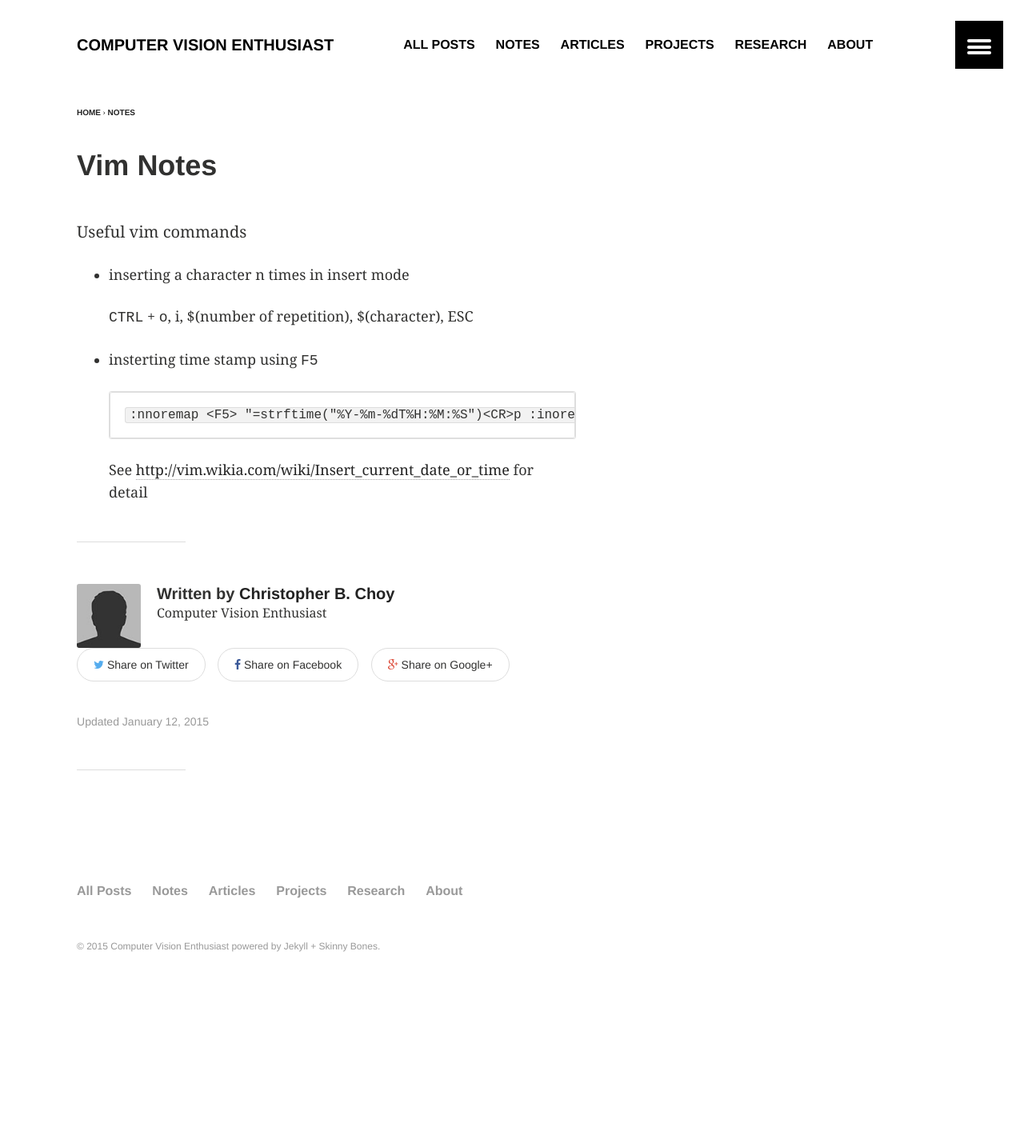
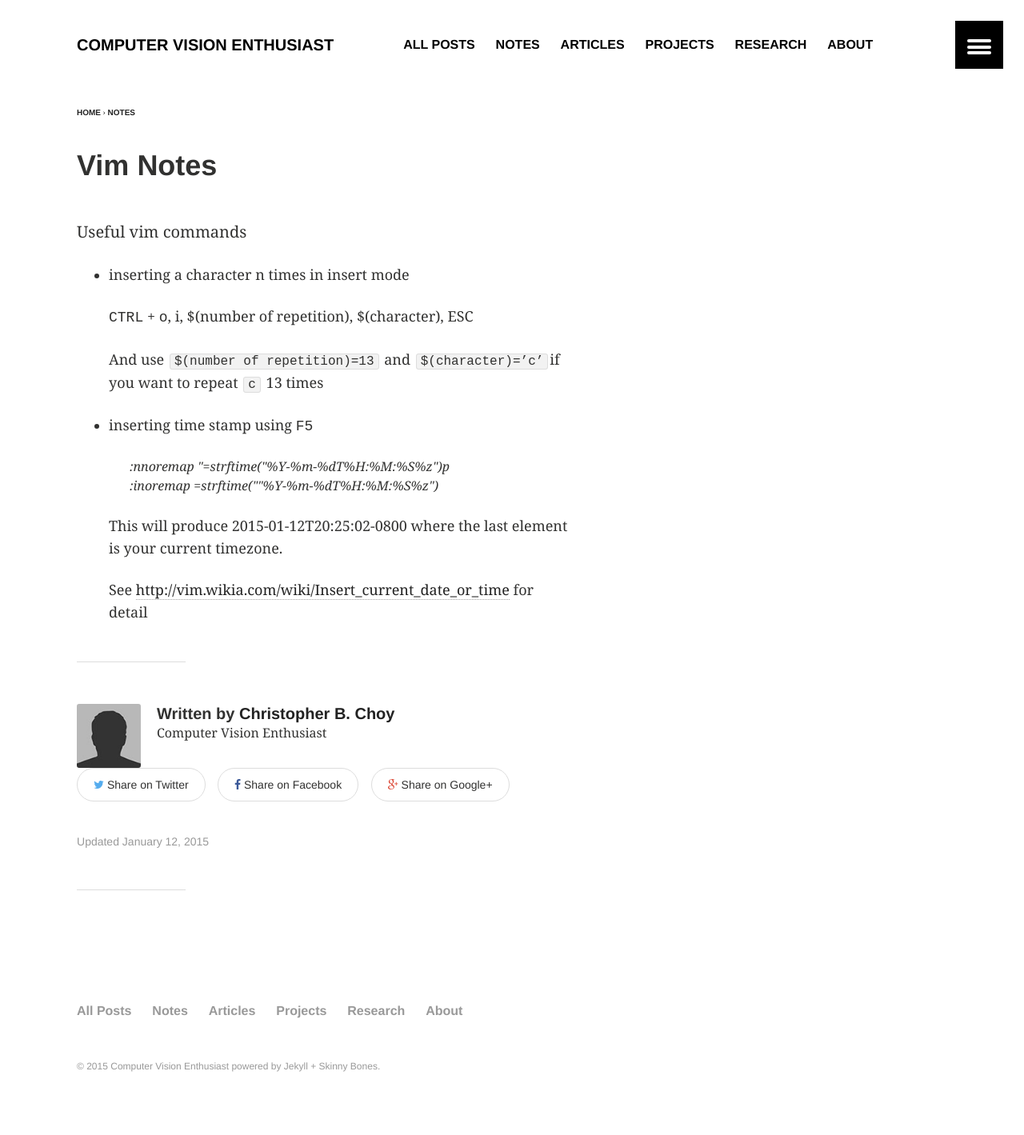
Before and after one commit to antran89/blog, a Jekyll site: the page built from _posts/notes/2015-01-12-vim-notes.md, in a window 1280 px wide. Shown: the whole page at 80% size. Built offline with Jekyll 4.4.1, drawn with Linux system fonts in a browser that asks for light colours; comment, search, counter and statistics services are not loaded; before the commit the page ends 1269 px from its top, so only the background shows below that.

Commit message:
vim note modification

```diff
--- a/_posts/notes/2015-01-12-vim-notes.md
+++ b/_posts/notes/2015-01-12-vim-notes.md
@@ -1,8 +1,8 @@
 ---
 layout: article
 title: "Vim Notes"
-date: 2015-01-12T19:52:-08:00
-modified:
+date: 2015-01-12T19:52:-0800
+modified: 2015-01-12T20:21:02-0800
 categories: notes
 comments: true
 excerpt:
@@ -15,15 +15,17 @@ image:
 
 Useful vim commands
 
-- inserting a character n times in insert mode
+* inserting a character n times in insert mode
 
     <kbd>CTRL</kbd> + <kbd>o</kbd>, i, $(number of repetition), $(character), <kb>ESC</kb>
 
-- insterting time stamp using <kbd>F5</kbd>
+    And use `$(number of repetition)=13` and `$(character)=’c’`if you want to repeat `c` 13 times
 
-    ~~~
-    :nnoremap <F5> "=strftime("%Y-%m-%dT%H:%M:%S")<CR>p
-    :inoremap <F5> <C-R>=strftime(""%Y-%m-%dT%H:%M:%S")<CR>
-    ~~~
+* inserting time stamp using <kbd>F5</kbd>
+
+    > :nnoremap <F5> "=strftime("%Y-%m-%dT%H:%M:%S%z")<CR>p<br>
+    > :inoremap <F5> <C-R>=strftime(""%Y-%m-%dT%H:%M:%S%z")<CR>
+
+    This will produce 2015-01-12T20:25:02-0800 where the last element is your current timezone.
 
     See <http://vim.wikia.com/wiki/Insert_current_date_or_time> for detail
```
